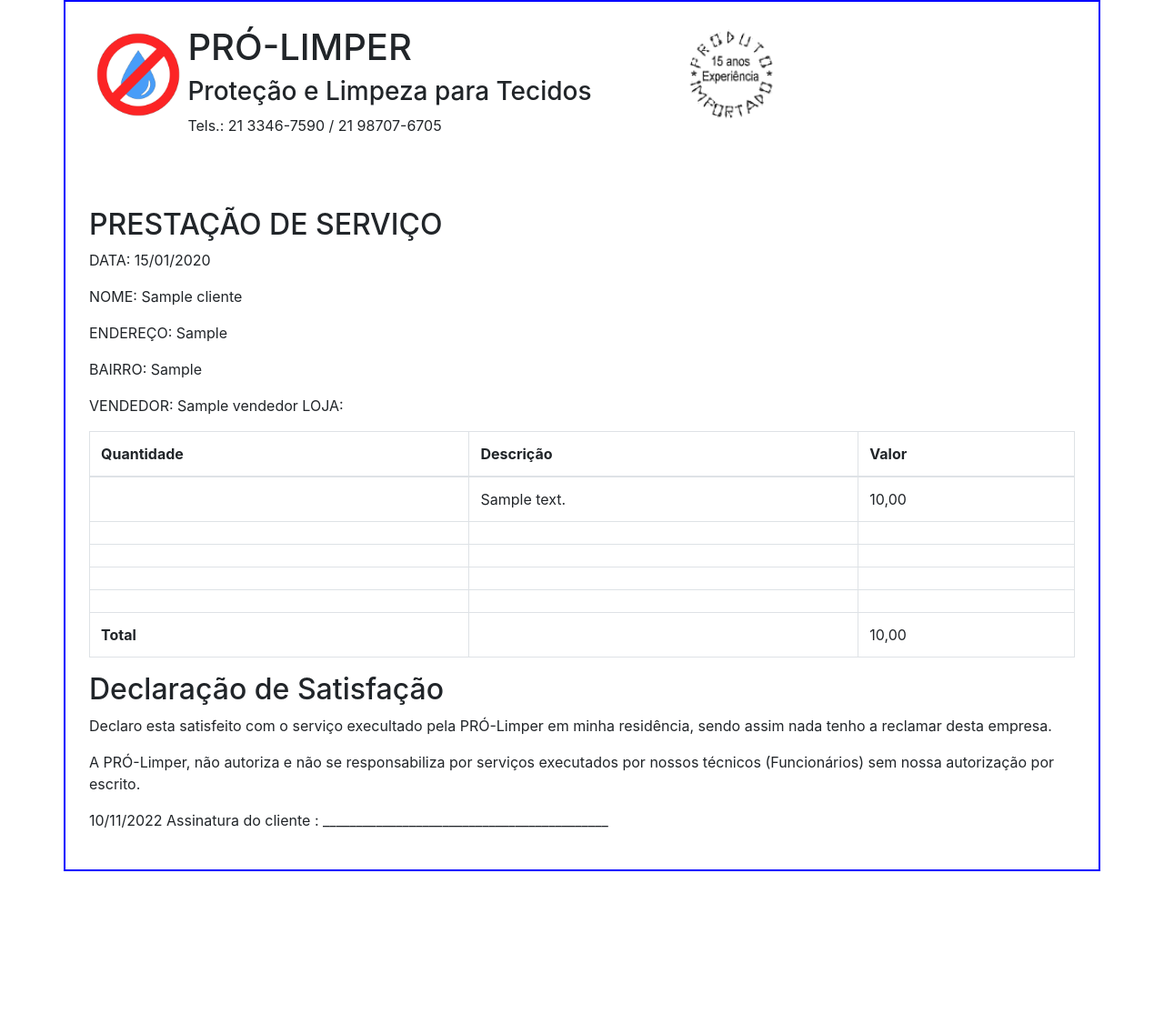
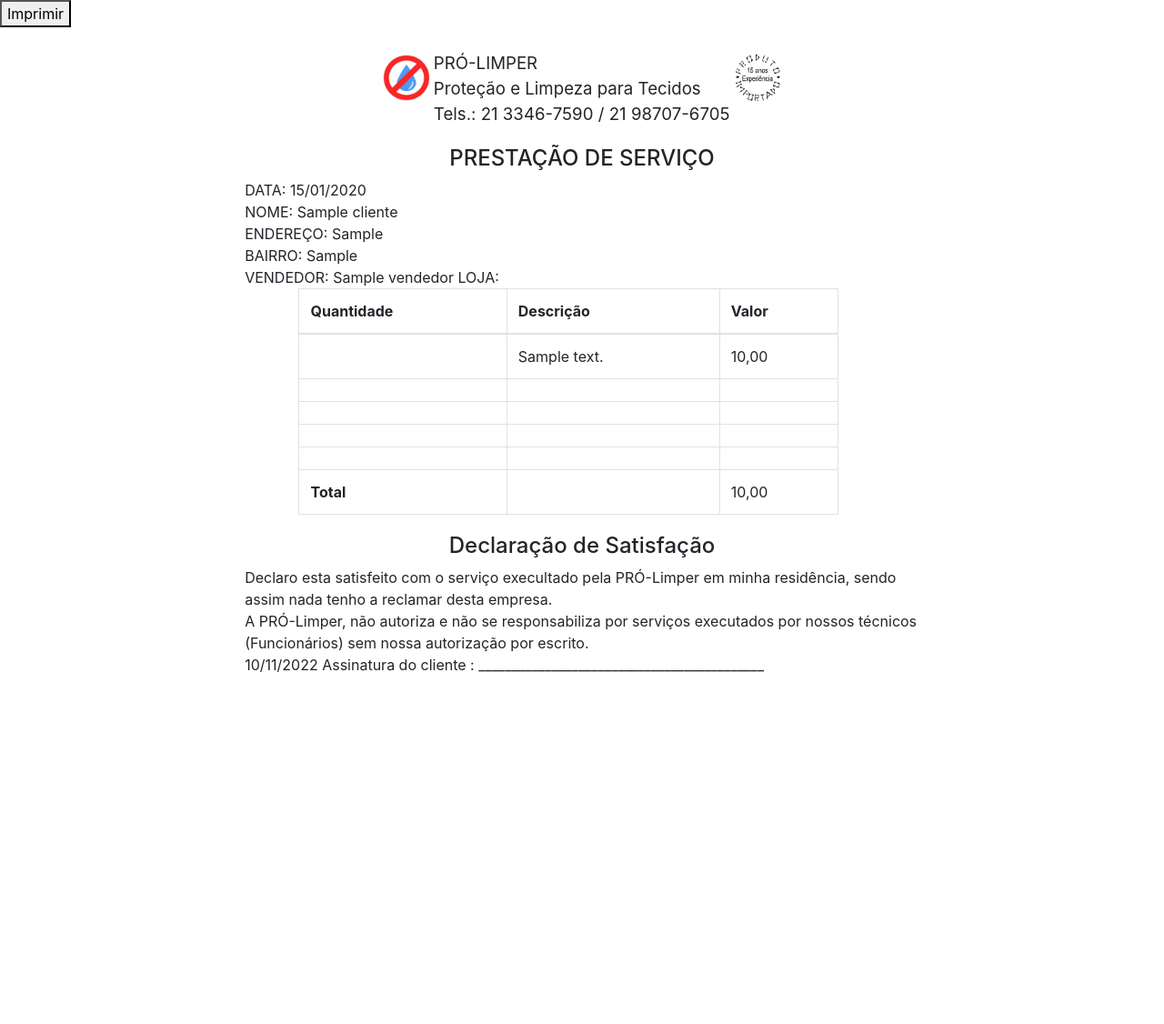
Before and after one commit to snugbX/ProLimper, a Django app: page /HTML_Servicos_PDF/1/ in a window 1280 px wide. Shown: the whole page at 91% size. Before the commit the page ends 958 px from the top, so only its background shows below. Run offline with Django 4.2, Linux system fonts and the light colour scheme; tables that the repository leaves empty hold one stand-in row (values such as "Sample post"); some libraries are stand-ins or nearby versions.

Commit message:
Commit resolvido problema PDF

```diff
--- a/ProLimper/settings.py
+++ b/ProLimper/settings.py
@@ -130,7 +130,7 @@ USE_TZ = True
 STATIC_URL = '/static/'
 
 STATICFILES_DIRS = (
-    os.path.join(BASE_DIR, 'static'),
+    os.path.join(BASE_DIR, "static"),
 )
 STATIC_ROOT = os.path.join(BASE_DIR, 'staticfiles')
 
--- a/cliente/templates/cliente/PDF_servico.html
+++ b/cliente/templates/cliente/PDF_servico.html
@@ -8,6 +8,7 @@
     <meta charset="UTF-8">
     <meta name="viewport" content="width=device-width, initial-scale=1.0, shrink-to-fit=no">
     <link rel="stylesheet" type="text/css" href="{% static 'css/stylesPDF.css' %}">
+    <script src="https://cdnjs.cloudflare.com/ajax/libs/html2pdf.js/0.10.1/html2pdf.bundle.min.js" integrity="sha512-GsLlZN/3F2ErC5ifS5QtgpiJtWd43JWSuIgh7mbzZ8zBps+dvLusV+eNQATqgA/HdeKFVgA5v3S/cIrLF7QnIg==" crossorigin="anonymous" referrerpolicy="no-referrer"></script>
     <script type="text/javascript" src="{% static 'js/scripts.js' %}"></script>
     <title>Pró-Limper</title>
     <style type="text/css">
@@ -18,14 +19,17 @@
     {% bootstrap_css %}
     {% bootstrap_javascript jquery='full' %}
 
+    <div>
+        <button onclick="GeraPDF('container')">Imprimir</button>
+    </div>
     <div class="container" id="container">
         <div id="content_frame" class="d-flex w-100 h-100 p-3 mx-auto flex-column">
             <header id="Header">
                 <div id="Logotipo">
                     <div class="img_logo"><img src="{% static 'img/aguaProibida.jpg' %}"></div>
                     <div id="txt_logo">
-                        <h1>PRÓ-LIMPER</h1>
-                        <h3>Proteção e Limpeza para Tecidos</h3>
+                        <p>PRÓ-LIMPER</p>
+                        <p>Proteção e Limpeza para Tecidos</p>
                         <p>Tels.: 21 3346-7590 / 21 98707-6705</p>
                     </div>
                     <div class="img_logo"><img src="{% static 'img/logo_garantia.png' %}"></div>
@@ -33,7 +37,7 @@
             </header>
             <main id="main">
                 <div id="dados">
-                    <h2>PRESTAÇÃO DE SERVIÇO</h2>
+                    <h4>PRESTAÇÃO DE SERVIÇO</h4>
                     <p>DATA: {{servicos.data_Solicitacao | date:"d/m/Y" }}</p>
                     <p>NOME: {{servicos.Cliente.nome}}</p>
                     <p>ENDEREÇO: {{servicos.Cliente.endereco}}</p>
@@ -83,7 +87,7 @@
                     </table>
                 </div>
                 <div>
-                    <h2>Declaração de Satisfação</h2>
+                    <h4>Declaração de Satisfação</h4>
                     <p>Declaro esta satisfeito com o serviço execultado pela PRÓ-Limper em minha residência, sendo assim nada tenho a reclamar desta empresa.</p>
                     <p>A PRÓ-Limper, não autoriza e não se responsabiliza por serviços executados por nossos técnicos (Funcionários) sem nossa autorização por escrito.</p>
                     <p>{{ data_atual }} Assinatura do cliente : ___________________________________________</p>
--- a/static/css/stylesPDF.css
+++ b/static/css/stylesPDF.css
@@ -1,24 +1,35 @@
 #container{
-    width: 100%;
+    width: 793.70px;
+    height: 1096.06px;
     margin: auto;
     padding: 10px;
-    border: 2px solid blue;
+}
+
+#container p{
+    margin-bottom: 0pt;
+}
+#container h4{
+    text-align: center;
+    margin-top: 15pt;
 }
 
 #Logotipo{
     width: 100%;
-    height: 200px;
-    float: center;
+    height: 2cm;
+    padding-left: 20%;
 }
 #txt_logo{
-    width: 50%;
     float: left;
 }
-
-.img_logo{
-
+#txt_logo p{
+    font-size: 14pt;
 }
 .img_logo img{
     width: 10%;
     float: left;
 }
+
+#table1{
+    width: 80%;
+    margin-left: 8%;
+}
--- a/static/js/scripts.js
+++ b/static/js/scripts.js
@@ -7,3 +7,16 @@ function Mudaestado(id){
 	}
 
 }
+
+function GeraPDF(id){
+	let container = document.getElementById(id)
+
+	let opt = {
+		margin: 1,
+		filename: 'Servico_Saida_PDF.pdf',
+		image: {type: 'jpg', quality: 0.98},
+		html2canvas: {scale: 2},
+	}
+
+	html2pdf().set(opt).from(container).save()
+}
```
Also changed, not shown: 3 other files.
